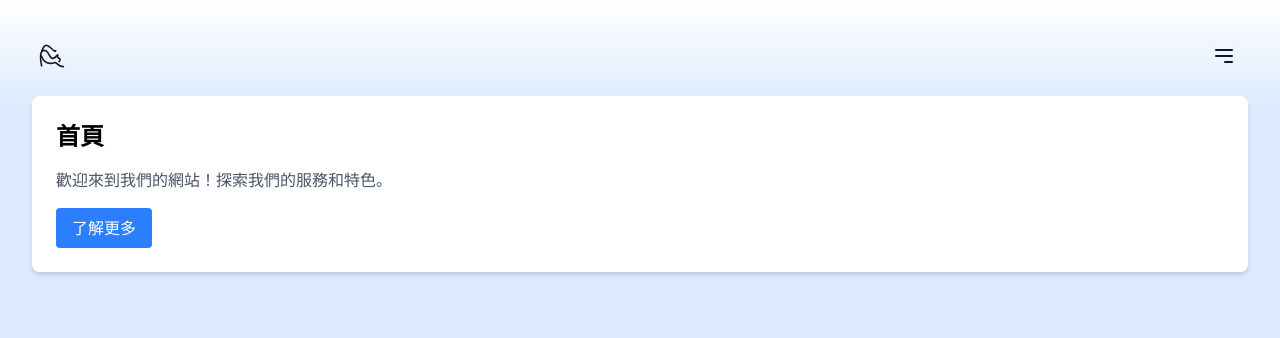
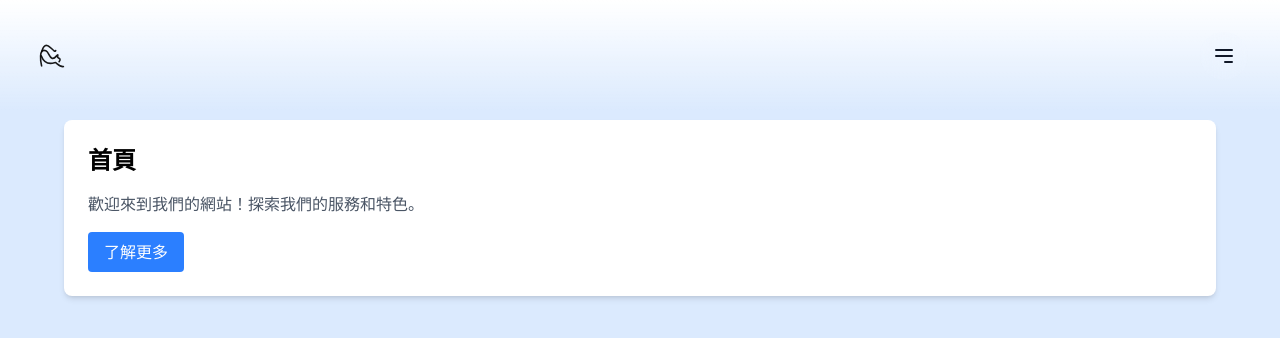
Before and after one commit to lun723/One-Idea, a React (Vite) app: page / in a window 1280 px wide. Shown: the top 338 px of the page. Built offline with nearby package versions, Linux system fonts and the light colour scheme.

Commit message:
外框調整

```diff
--- a/src/components/Layout.tsx
+++ b/src/components/Layout.tsx
@@ -14,7 +14,7 @@ const Layout: React.FC = () => {
         logo={<img src={Logo} alt="Logo" className="h-10 w-auto" />}
         navItems={navItems}
       />
-      <main className="max-w-7xl mx-auto px-4 sm:px-6 lg:px-8 py-8 pt-24"> {/* Added pt-16 to offset header */}
+      <main>
         <Outlet />
       </main>
     </div>
--- a/src/page/About.tsx
+++ b/src/page/About.tsx
@@ -3,7 +3,7 @@ import React from 'react';
 
 const About: React.FC = () => {
   return (
-    <div>
+    <div className="max-w-7xl mx-auto px-8 sm:px-12 lg:px-16 py-8 pt-30">
       <p className="text-gray-600">
         我們是一家致力於創新和客戶滿意度的公司，成立於 2020 年。
       </p>
--- a/src/page/Contact.tsx
+++ b/src/page/Contact.tsx
@@ -8,7 +8,7 @@ const Contact: React.FC = () => {
   const closeModal = () => setIsModalOpen(false);
 
   return (
-    <div>
+    <div className="max-w-7xl mx-auto px-8 sm:px-12 lg:px-16 py-8 pt-30">
       <button onClick={openModal} className="bg-blue-500 text-white px-4 py-2 rounded">
         Open Modal
       </button>
--- a/src/page/Home.tsx
+++ b/src/page/Home.tsx
@@ -3,7 +3,7 @@ import Content from '../components/Card';
 
 const Home: React.FC = () => {
   return (
-    <div>
+    <div className="max-w-7xl mx-auto px-8 sm:px-12 lg:px-16 py-8 pt-30">
       <Content title="首頁">
         <p className="text-gray-600">
           歡迎來到我們的網站！探索我們的服務和特色。
--- a/src/page/Services.tsx
+++ b/src/page/Services.tsx
@@ -3,6 +3,7 @@ import Content from '../components/Card';
 
 const Services: React.FC = () => {
   return (
+    <div className="max-w-7xl mx-auto px-8 sm:px-12 lg:px-16 py-8 pt-30">
       <Content title="我們的服務">
         <p className="text-gray-600">我們提供以下服務：</p>
         <div className="grid grid-cols-1 sm:grid-cols-2 gap-4 mt-4">
@@ -16,6 +17,7 @@ const Services: React.FC = () => {
           </div>
         </div>
       </Content>
+    </div>
   );
 };
 
--- a/src/page/Signup.tsx
+++ b/src/page/Signup.tsx
@@ -3,6 +3,7 @@ import Content from '../components/Card';
 
 const Signup: React.FC = () => {
   return (
+    <div className="max-w-7xl mx-auto px-8 sm:px-12 lg:px-16 py-8 pt-30">
       <Content title="註冊">
         <p className="text-gray-600">立即註冊以體驗我們的服務！</p>
         <div className="mt-4 space-y-4">
@@ -26,6 +27,7 @@ const Signup: React.FC = () => {
           </button>
         </div>
       </Content>
+    </div>
   );
 };
 
```
Lines whose indentation alone changed are shown as unchanged.
